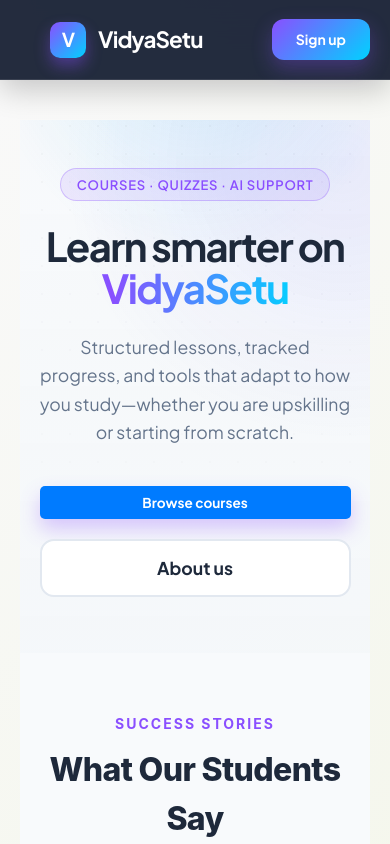
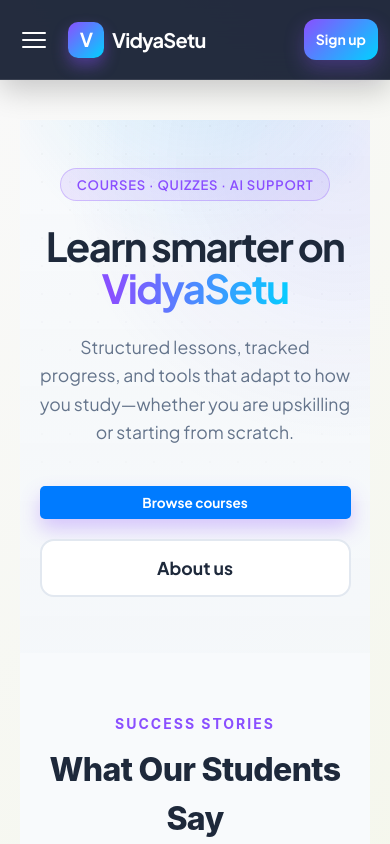
Before and after one commit to Alokpatel45/VidyaSetu, a React (Vite) app in the folder frontend/: page / in a window 390 px wide. Shown: the top 844 px of the page. Built offline with nearby package versions, Linux system fonts and the light colour scheme; no server answers.

Commit message:
Restore visible mobile navigation toggle and fit menu to viewport

```diff
--- a/frontend/src/components/header/Header.jsx
+++ b/frontend/src/components/header/Header.jsx
@@ -47,10 +47,11 @@
           type="button"
           className="site-header__menu-btn"
           aria-expanded={menuOpen}
+          aria-controls="site-navigation"
           aria-label={menuOpen ? "Close navigation" : "Open navigation"}
           onClick={() => setMenuOpen((o) => !o)}
         >
-          <span className="site-header__menu-icon" data-open={menuOpen} />
+          <span className="site-header__menu-icon" data-open={menuOpen} aria-hidden="true" />
         </button>
 
         <div
@@ -66,7 +67,7 @@
           VidyaSetu
         </div>
 
-        <nav className={`site-header__nav ${menuOpen ? "site-header__nav--open" : ""}`}>
+        <nav id="site-navigation" aria-label="Main navigation" className={`site-header__nav ${menuOpen ? "site-header__nav--open" : ""}`}>
           <div className="site-header__nav-links">{nav}</div>
         </nav>
 
--- a/frontend/src/components/header/header.css
+++ b/frontend/src/components/header/header.css
@@ -132,6 +132,12 @@
 @media (max-width: 992px) {
   .site-header__menu-btn {
     display: flex;
+    align-items: center;
+    justify-content: center;
+    width: 44px;
+    height: 44px;
+    flex-shrink: 0;
+    border-radius: 8px;
     order: -1;
     background: none;
     border: none;
@@ -140,8 +146,51 @@
     cursor: pointer;
   }
 
+  .site-header__menu-btn:focus-visible {
+    outline: 2px solid #00d2ff;
+    outline-offset: 2px;
+  }
+
+  .site-header__menu-icon,
+  .site-header__menu-icon::before,
+  .site-header__menu-icon::after {
+    display: block;
+    width: 24px;
+    height: 2px;
+    border-radius: 2px;
+    background: currentColor;
+  }
+
+  .site-header__menu-icon {
+    position: relative;
+  }
+
+  .site-header__menu-icon::before,
+  .site-header__menu-icon::after {
+    content: "";
+    position: absolute;
+    left: 0;
+  }
+
+  .site-header__menu-icon::before { top: -7px; }
+  .site-header__menu-icon::after { top: 7px; }
+  .site-header__menu-icon[data-open="true"] { background: transparent; }
+  .site-header__menu-icon[data-open="true"]::before { top: 0; transform: rotate(45deg); }
+  .site-header__menu-icon[data-open="true"]::after { top: 0; transform: rotate(-45deg); }
+
   .site-header__inner {
     justify-content: space-between;
+    gap: 12px;
+    padding: 0 12px;
+  }
+
+  .site-header__brand {
+    font-size: 1.25rem;
+    gap: 8px;
+  }
+
+  .site-header__signup {
+    padding: 10px 12px;
   }
 
   .site-header__nav {
@@ -152,12 +201,16 @@
     background: #0f172a;
     flex-direction: column;
     max-height: 0;
+    visibility: hidden;
     overflow: hidden;
     transition: all 0.3s ease;
   }
 
   .site-header__nav--open {
-    max-height: 500px;
+    max-height: min(500px, calc(100dvh - 80px));
+    visibility: visible;
+    overflow-y: auto;
+    box-sizing: border-box;
     padding: 20px 0;
     border-bottom: 1px solid rgba(255, 255, 255, 0.1);
   }
```
